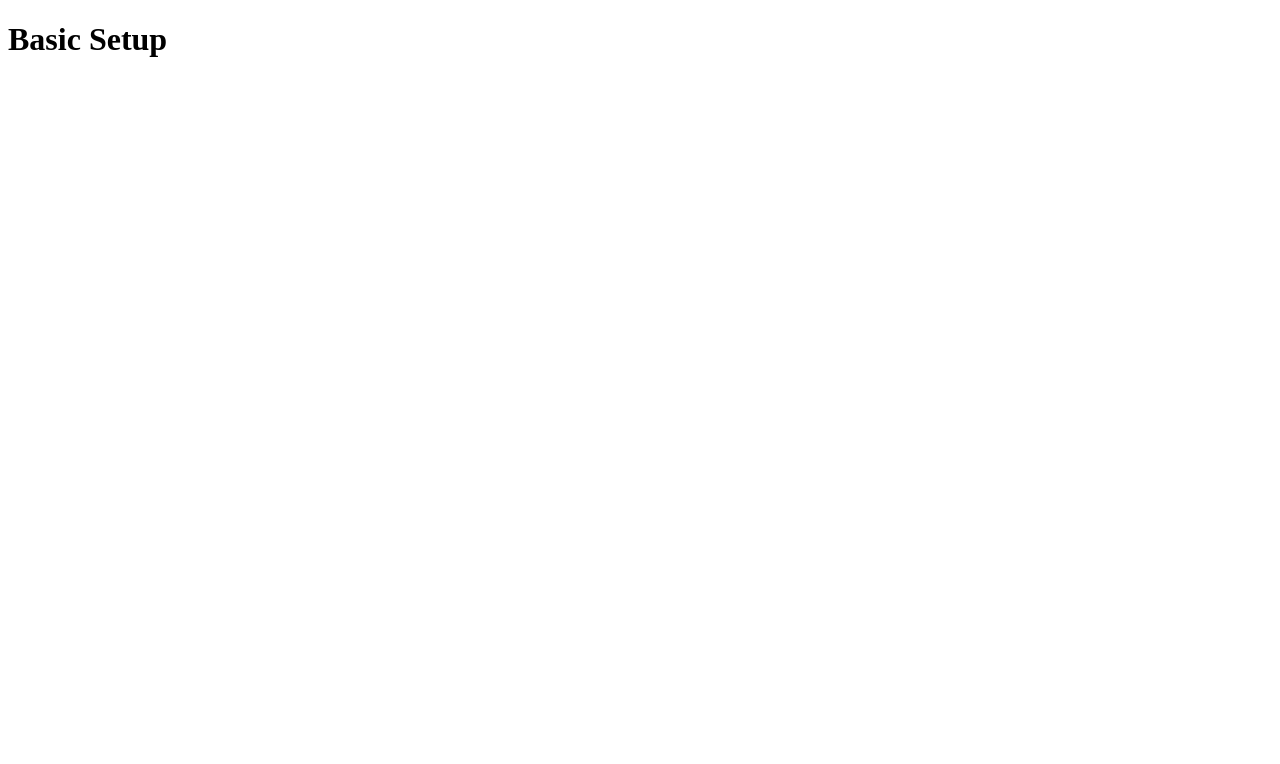
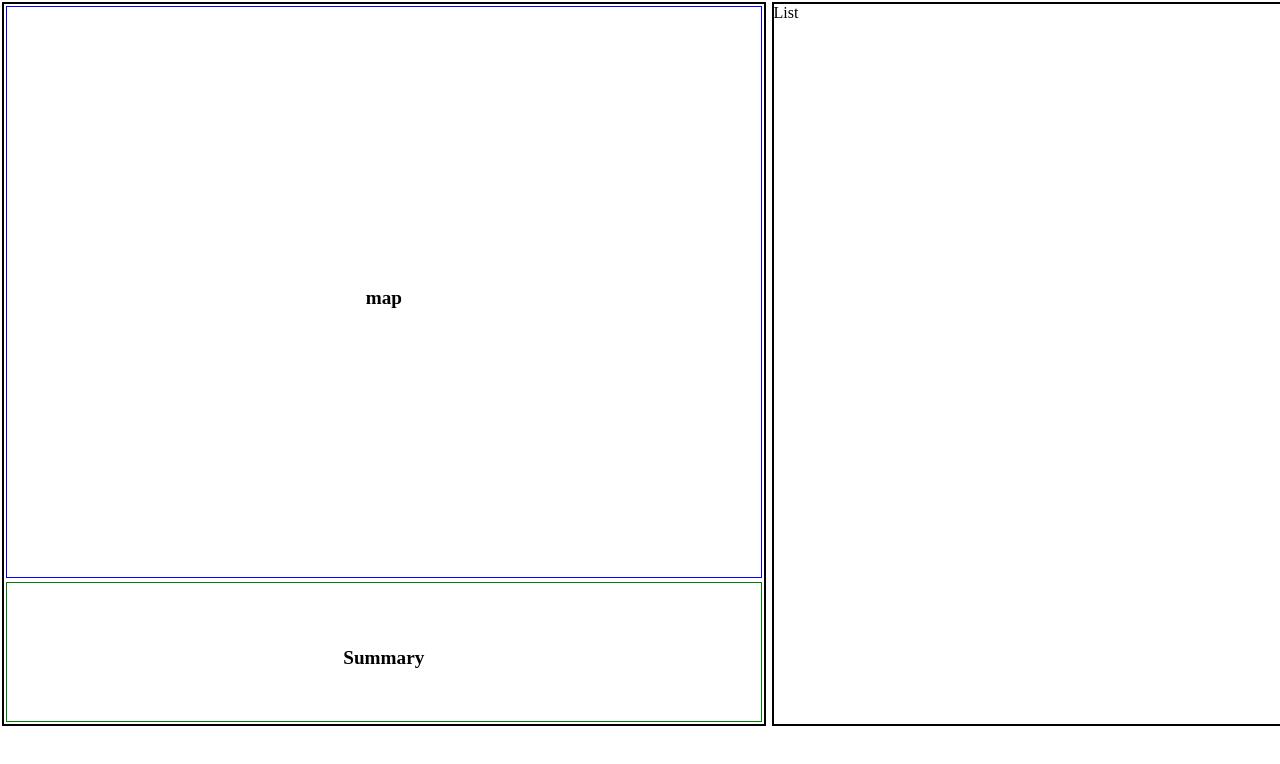
Before and after one commit to CianMW/restaurant-mapper, a website: page src/index.html in a window 1280 px wide. Drawn offline with Linux system fonts and the light colour scheme.

Commit message:
Formatting
- Created boxes and layout
- formatted document

```diff
--- a/src/index.html
+++ b/src/index.html
@@ -6,16 +6,63 @@
     <meta name="viewport" content="width=device-width, initial-scale=1.0">
     <title>Document</title>
 </head>
-<body>
-    <header>
-        <h1>Basic Setup</h1>
-    </header>
-    <main>
+<body style="margin:2px;">
 
-    </main>
-    <footer>
+    <section>
+        <div class="main-container" style="display:grid;   grid-template-columns: 3fr 2fr; gap:10px">
+            <div class="column-1"  style="width:100%; height:90vh; min-height:90vh; border: 2px solid black; display:grid; grid-template-rows: 4fr 1fr;">
 
-    </footer>
+                <div class="map-container" style="display:flex; justify-content:center; align-items:center; border: 1px solid blue; margin:2px;">
+                    <p style="height:10px; font-size:larger; font-weight: bolder;">
+                        map
+                    </p>
+                </div>
+                <div class="summary-container" style="display:flex; justify-content:center; align-items:center;border: 1px solid green; margin: 2px;">
+                    <p style="height:10px; font-size:larger; font-weight: bolder;">
+                        Summary
+                    </p>
+                </div>
 
+            </div>
+
+
+            <div class="column-2" style="width:100%; min-height:90vh; border: 2px solid black;">
+                <!-- Start work here -->
+                List
+
+                <!--DUMMY DATA-->
+                <!--
+                    Name: Cafe Andaluz
+                    Rel. Location: 1 mile
+                    Opening Hours: 11:30am -10:30pm
+                    Genre: Spanish. Tapas
+
+                    Name: Cafe 52
+                    Rel. Location: 3 mile
+                    Opening Hours: 12pm - 12am
+                    Genre: British Cafe. Breakfast. Lunch. Dinner. Coffee.
+
+                    Name: Zizzi
+                    Rel. Location: 2 mile
+                    Opening Hours: 11:30am - 11pm
+                    Genre: Casual pizza & pasta
+
+                    Name: Cafe Harmony
+                    Rel. Location: 1.5 mile
+                    Opening Hours: 5pm -11:30pm
+                    Genre: Trattoria & Fusion pizza
+
+                    Name: Cafe Boheme
+                    Rel. Location: 0.5 mile
+                    Opening Hours: 4pm - 12am
+                    Genre: Elegant, retro-styled French cafe
+
+                 -->
+
+                <!-- End work here -->
+            </div>
+
+        </div>
+    </section>
 </body>
 </html>
```
